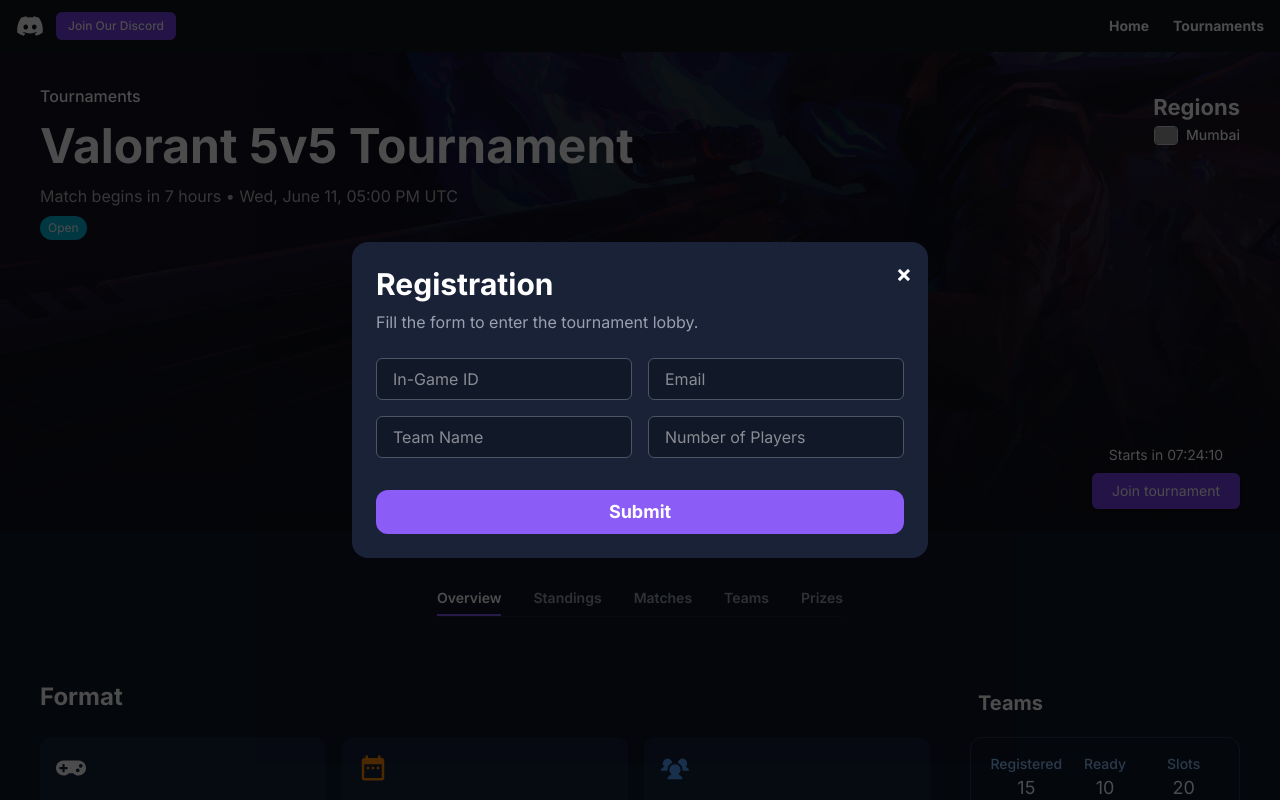
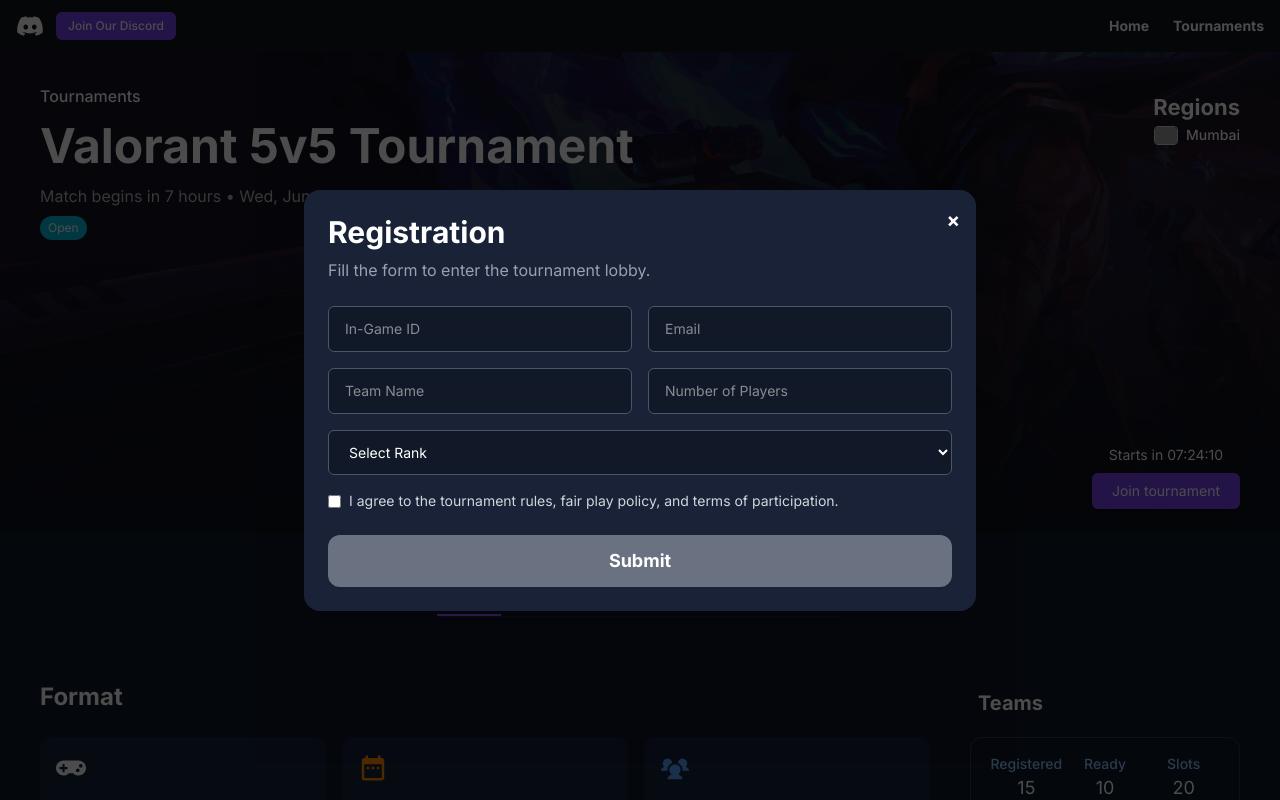
Before and after one commit to JayrajsinhBarad/RubberLeagueFrontend, a Next.js app: page /tournament-info in a window 1280 px wide. Both pictures are taken after a click on the button "Join tournament". Shown: the top 800 px of the page. Built offline with nearby package versions, Linux system fonts and the light colour scheme; grey boxes are pictures that could not be loaded.

Commit message:
feat: Add Standings component and integrate it into Tournament Info Page

```diff
--- a/src/app/layout.tsx
+++ b/src/app/layout.tsx
@@ -25,6 +25,7 @@
 export const metadata: Metadata = {
   title: "Valorant Tournaments",
   description: "Compete in Valorant tournaments and win prizes.",
+
 };
 
 export default function RootLayout({
--- a/src/app/tournament-info/page.tsx
+++ b/src/app/tournament-info/page.tsx
@@ -6,10 +6,14 @@
 import { FaGamepad } from "react-icons/fa";
 import { PiUsersThreeFill } from "react-icons/pi";
 import { MdDateRange } from "react-icons/md";
+import Standings from "@/components/Standings";
+
 
 export default function TournamentInfoPage() {
   const [activeTab, setActiveTab] = useState("overview");
   const [open, setOpen] = useState(false);
+  const [agreed, setAgreed] = useState(false);
+  const [rank, setRank] = useState("");
   const tabs = ["overview", "standings", "matches", "teams", "prizes"];
 
   return (
@@ -89,39 +93,52 @@
         </div>
       </div>
 
-      {/* Registration Modal */}
+     {/* Modal */}
       {open && (
         <div className="fixed inset-0 z-50 flex items-center justify-center bg-black/70 p-4">
-          <div className="bg-[#1A2238] rounded-2xl p-6 w-full max-w-xl relative">
-            <button
-              onClick={() => setOpen(false)}
-              className="absolute top-4 right-4 text-white text-2xl font-bold"
-            >
-              ×
-            </button>
+          <div className="bg-[#1A2238] rounded-2xl p-6 w-full max-w-2xl relative">
+            <button onClick={() => setOpen(false)} className="absolute top-4 right-4 text-white text-xl font-bold">×</button>
             <h2 className="text-3xl font-bold text-white mb-2">Registration</h2>
             <p className="text-gray-400 mb-6">Fill the form to enter the tournament lobby.</p>
-            <form className="grid grid-cols-1 sm:grid-cols-2 gap-4">
-              <input
-                placeholder="In-Game ID"
-                className="bg-[#111827] text-white px-4 py-2 rounded-md border border-gray-600"
-              />
-              <input
-                placeholder="Email"
-                className="bg-[#111827] text-white px-4 py-2 rounded-md border border-gray-600"
-              />
-              <input
-                placeholder="Team Name"
-                className="bg-[#111827] text-white px-4 py-2 rounded-md border border-gray-600 sm:col-span-1"
-              />
-              <input
-                placeholder="Number of Players"
-                className="bg-[#111827] text-white px-4 py-2 rounded-md border border-gray-600 sm:col-span-1"
-              />
-              <div className="col-span-full mt-4">
+            <form className="grid grid-cols-1 sm:grid-cols-2 gap-4 text-sm">
+              <input placeholder="In-Game ID" className="bg-[#111827] text-white px-4 py-3 rounded-md border border-gray-600" />
+              <input placeholder="Email" className="bg-[#111827] text-white px-4 py-3 rounded-md border border-gray-600" />
+              <input placeholder="Team Name" className="bg-[#111827] text-white px-4 py-3 rounded-md border border-gray-600" />
+              <input placeholder="Number of Players" className="bg-[#111827] text-white px-4 py-3 rounded-md border border-gray-600" />
+              <select
+                value={rank}
+                onChange={(e) => setRank(e.target.value)}
+                className="bg-[#111827] text-white px-4 py-3 rounded-md border border-gray-600 col-span-full sm:col-span-2"
+              >
+                <option value="">Select Rank</option>
+                <option>Iron</option>
+                <option>Bronze</option>
+                <option>Silver</option>
+                <option>Gold</option>
+                <option>Platinum</option>
+                <option>Diamond</option>
+                <option>Ascendant</option>
+                <option>Immortal</option>
+                <option>Radiant</option>
+              </select>
+
+              <div className="col-span-full flex items-start gap-2">
+                <input
+                  type="checkbox"
+                  checked={agreed}
+                  onChange={(e) => setAgreed(e.target.checked)}
+                  className="mt-1"
+                />
+                <label className="text-gray-300">
+                  I agree to the tournament rules, fair play policy, and terms of participation.
+                </label>
+              </div>
+
+              <div className="col-span-full mt-2">
                 <Button
                   type="submit"
-                  className="w-full bg-[#8B5CF6] hover:bg-[#6B21A8] text-white text-lg font-bold py-2 rounded-xl"
+                  disabled={!agreed}
+                  className={`w-full text-white text-lg font-bold py-3 rounded-xl ${agreed ? "bg-[#8B5CF6] hover:bg-[#6B21A8]" : "bg-gray-500 cursor-not-allowed"}`}
                 >
                   Submit
                 </Button>
@@ -132,7 +149,7 @@
       )}
 
       {/* tabs */}
-      <div className="bg-[#0F172A] px-4 sm:px-10 pt-14">
+     <div className="bg-[#0F172A] px-4 sm:px-10 pt-14">
         <div className="overflow-x-auto">
           <ul className="flex flex-nowrap justify-start sm:justify-center gap-4 sm:gap-8 text-sm font-semibold text-[#9CA3AF] border-b border-[#1F2430] w-fit mx-auto">
             {tabs.map((tab) => (
@@ -326,10 +343,17 @@
             </div>
           )}
         </div>
+        {activeTab === "standings" && (
+  <div className="px-4 sm:px-10 py-10">
+    <Standings />
+  </div>
+)}
       </main>
     </main>
   );
 }
+
+
 
 function InfoCard({
   icon,
--- /dev/null
+++ b/src/components/Standings.tsx
@@ -0,0 +1,79 @@
+"use client";
+import { FaUsers } from "react-icons/fa";
+
+export default function Standings() {
+  return (
+    <div className="px-4 sm:px-10 py-10 space-y-6">
+      {/* Pagination */}
+      <div className="flex items-center justify-between flex-wrap gap-4">
+        <div className="flex gap-1 flex-wrap">
+          <button className="px-2 py-1 rounded bg-[#1F2937]">«</button>
+          {[1, 2, 3, 4, 5, 6].map((p) => (
+            <button
+              key={p}
+              className={`px-3 py-1 rounded ${
+                p === 1
+                  ? "bg-[#8B5CF6] text-white"
+                  : "bg-[#1F2937] text-white/70"
+              }`}
+            >
+              {p}
+            </button>
+          ))}
+          <button className="px-2 py-1 rounded bg-[#1F2937]">»</button>
+        </div>
+        <button className="text-sm text-white/80 bg-[#1F2937] px-3 py-1 rounded-md">
+          Full screen ↗
+        </button>
+      </div>
+
+      {/* Brackets */}
+      <div className="grid grid-cols-1 md:grid-cols-2 gap-6">
+        {/* Semi finals */}
+        <div>
+          <h3 className="text-white font-bold text-xl">Semi finals</h3>
+          <p className="text-sm text-white/60 mb-4">2 matches</p>
+          <div className="space-y-4">
+            {[1, 2].map((match) => (
+              <div
+                key={match}
+                className="bg-[#1E293B] rounded-md p-4 flex flex-col gap-2"
+              >
+                <div className="text-xs text-cyan-400 font-bold">
+                  Waiting Match {match}
+                </div>
+                <MatchLine />
+                <MatchLine />
+              </div>
+            ))}
+          </div>
+        </div>
+
+        {/* Final */}
+        <div>
+          <h3 className="text-white font-bold text-xl">Final</h3>
+          <p className="text-sm text-white/60 mb-4">1 matches</p>
+          <div className="space-y-4">
+            <div className="bg-[#1E293B] rounded-md p-4 flex flex-col gap-2">
+              <div className="text-xs text-cyan-400 font-bold">Waiting Match 3</div>
+              <MatchLine />
+              <MatchLine />
+            </div>
+          </div>
+        </div>
+      </div>
+    </div>
+  );
+}
+
+function MatchLine() {
+  return (
+    <div className="flex justify-between items-center text-sm text-white/80 bg-[#111827] rounded px-3 py-2">
+      <div className="flex items-center gap-2">
+        <FaUsers className="text-white/60" />
+        <span>To be decided</span>
+      </div>
+      <span>0</span>
+    </div>
+  );
+}
```
